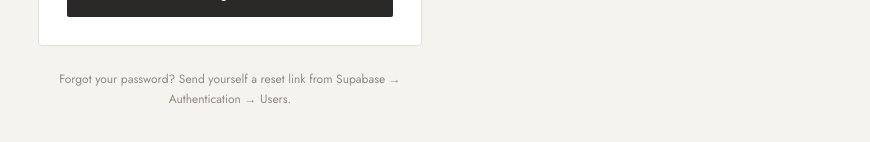
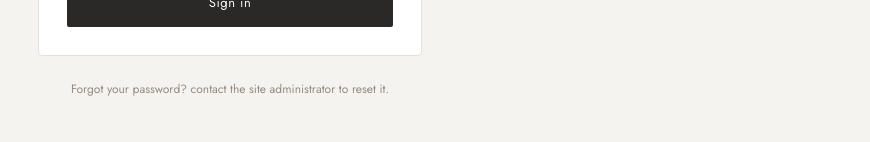
Before and after one commit to rivheatelier/rivhe-atelier, a Next.js app: page /admin/login in a window 1280 px wide. Shown: the part 546-688 px from the top of the page, without its empty margins (410-1280 px from the left). Built offline with nearby package versions, Linux system fonts and the light colour scheme; no server answers.

Commit message:
yagitudeh

```diff
--- a/src/app/admin/login/page.tsx
+++ b/src/app/admin/login/page.tsx
@@ -20,7 +20,7 @@ export default async function AdminLoginPage() {
         <LoginForm />
       </div>
       <p className="mt-6 max-w-sm text-center text-[12px] leading-relaxed text-muted">
-        Forgot your password? Send yourself a reset link from Supabase → Authentication → Users.
+        Forgot your password? contact the site administrator to reset it.
       </p>
     </div>
   );
```
